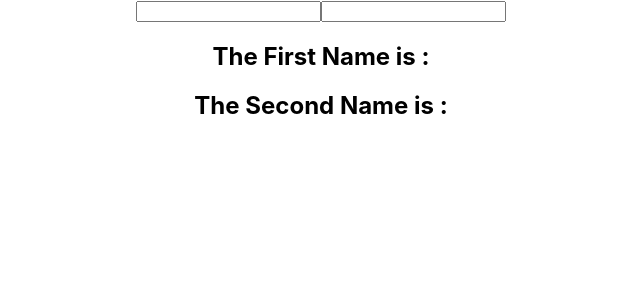
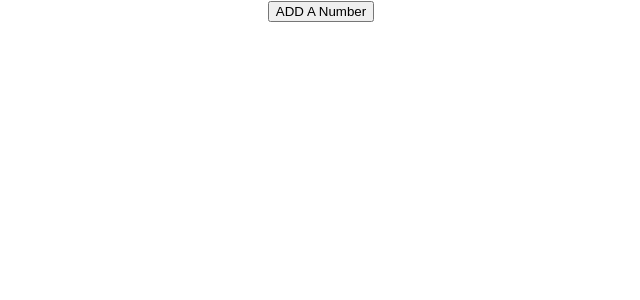
Before and after one commit to tanishk15sharma/useState-Hook, a React (Create React App) app: page / in a window 1280 px wide. Shown: the top 300 px of the page, without its empty margins (319-959 px from the left). Built offline with nearby package versions, Linux system fonts and the light colour scheme.

Commit message:
usestate-array

```diff
--- a/src/App.js
+++ b/src/App.js
@@ -3,13 +3,15 @@
 import HookCounter from "./components/HookCounter";
 import HookCounterTwo from "./components/HookCounter2";
 import HookCounter3 from "./components/HookCounter3";
+import ArrayList from "./components/Hook-Array";
 
 function App() {
   return (
     <div className="App">
       {/* <HookCounter /> */}
       {/* <HookCounterTwo /> */}
-      <HookCounter3 />
+      {/* <HookCounter3 /> */}
+      <ArrayList />
     </div>
   );
 }
--- /dev/null
+++ b/src/components/Hook-Array.js
@@ -0,0 +1,28 @@
+import React, { useState } from "react";
+
+function ArrayList() {
+  const [items, setItem] = useState([]);
+
+  const addItem = () => {
+    setItem([
+      ...items,
+      {
+        id: items.length,
+        value: Math.floor(Math.random() * 100) + 1,
+      },
+    ]);
+  };
+
+  return (
+    <div>
+      <button onClick={addItem}>ADD A Number</button>
+      <ul>
+        {items.map((item) => (
+          <li key={item.id}> {item.value} </li>
+        ))}
+      </ul>
+    </div>
+  );
+}
+
+export default ArrayList;
```
